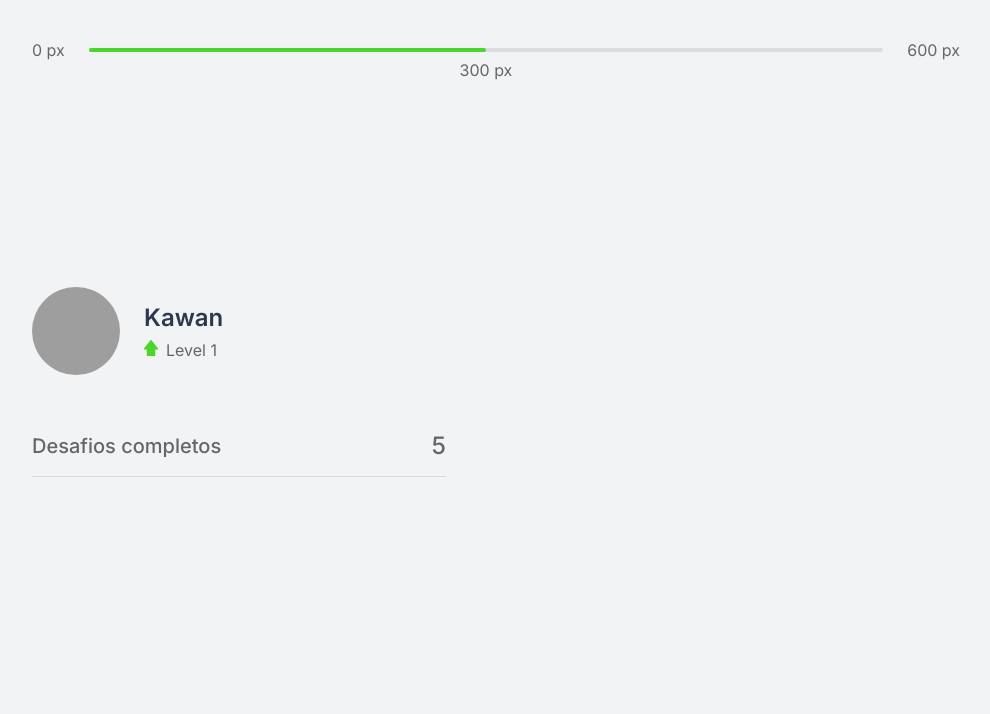
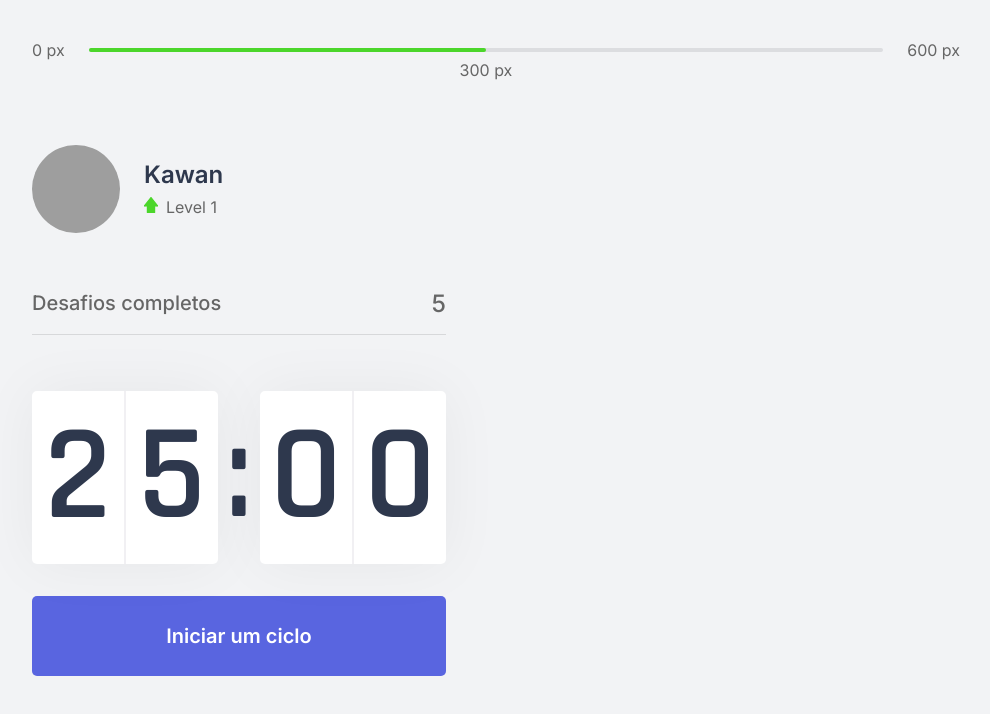
Before and after one commit to Kwan13/moveit, a Next.js app: page / in a window 1280 px wide. Shown: the top 714 px of the page, without its empty margins (144-1134 px from the left). Built offline with nearby package versions, Linux system fonts and the light colour scheme; grey boxes are pictures that could not be loaded.

Commit message:
add 'Countdown' component

```diff
--- /dev/null
+++ b/src/components/Countdown.tsx
@@ -0,0 +1,49 @@
+import { useState, useEffect } from 'react';
+import styles from '../styles/components/Countdown.module.css';
+
+export function Countdown() {
+  const [time, setTime] = useState(25 * 60);
+  const [active, setActive] = useState(false);
+
+  const minutes = Math.floor(time / 60);
+  const seconds = time % 60;
+
+  const [minuteLeft, minuteRight] = String(minutes).padStart(2, '0').split('');
+  const [secondLeft, secondRight] = String(seconds).padStart(2, '0').split('');
+
+  function startCountdown() {
+    setActive(true);
+  }
+
+  useEffect(() => {
+    if(active && time > 0) {
+      setTimeout(() => {
+        setTime(time - 1);
+      }, 1000);
+    }
+  }, [active, time]);
+
+  return (
+    <div>
+      <div className={styles.countdownContainer}>
+        <div>
+          <span>{minuteLeft}</span>
+          <span>{minuteRight}</span>
+        </div>
+        <span>:</span>
+        <div>
+          <span>{secondLeft}</span>
+          <span>{secondRight}</span>
+        </div>
+      </div>
+
+      <button
+        type="button"
+        className={styles.countdownButton}
+        onClick={startCountdown}
+      >
+        Iniciar um ciclo
+    </button>
+    </div>
+  );
+}
--- a/src/pages/_document.tsx
+++ b/src/pages/_document.tsx
@@ -5,6 +5,7 @@
     return (
       <Html>
         <Head>
+          <link rel="shortcut icon" href="favicon.png" type="image/png"/>
           <link rel="preconnect" href="https://fonts.gstatic.com" />
           <link href="https://fonts.googleapis.com/css2?family=Inter:wght@400;500;600&family=Rajdhani:wght@600&display=swap"
             rel="stylesheet" />
--- a/src/pages/index.tsx
+++ b/src/pages/index.tsx
@@ -1,18 +1,25 @@
 import { ExperienceBar } from '../components/ExperienceBar';
 import { Profile } from '../components/Profile';
 import { CompletedChallenges } from '../components/CompletedChallenges';
+import { Countdown } from '../components/Countdown';
+
+import Head from 'next/head';
 
 import styles from '../styles/pages/Home.module.css';
 
 export default function Home() {
   return (
     <div className={styles.container}>
+      <Head>
+        <title>Início | move.it</title>
+      </Head>
       <ExperienceBar />
 
       <section>
         <div>
           <Profile />
           <CompletedChallenges />
+          <Countdown/>
         </div>
         <div></div>
       </section>
--- /dev/null
+++ b/src/styles/components/Countdown.module.css
@@ -0,0 +1,63 @@
+.countdownContainer {
+  display: flex;
+  align-items: center;
+  font-family: Rajdhani;
+  font-weight: 600;
+  color: var(--title);
+}
+
+.countdownContainer > div {
+  flex: 1;
+
+  display: flex;
+  align-items: center;
+  justify-content: space-evenly;
+
+  background: var(--white);
+  box-shadow: 0 0 60px rgba(0, 0, 0, 0.05);
+  border-radius: 5px;
+  font-size: 8.5rem;
+  text-align: center;
+}
+
+.countdownContainer > div span {
+  flex: 1;
+}
+
+.countdownContainer > div span:first-child {
+  border-right: 1px solid #f1f0f3;
+}
+
+.countdownContainer > div span:last-child {
+  border-left: 1px solid #f1f0f3;
+}
+
+.countdownContainer > span {
+  font-size: 8.25rem;
+  margin: 0 0.5rem;
+}
+
+.countdownButton {
+  width: 100%;
+  height: 5rem;
+
+  margin-top: 2rem;
+
+  display: flex;
+  align-items: center;
+  justify-content: center;
+
+  border: 0;
+  border-radius: 5px;
+
+  background: var(--blue);
+  color: var(--white);
+
+  font-size: 1.25rem;
+  font-weight: 600;
+  transition: background 0.2s;
+}
+
+.countdownButton:hover {
+  background: var(--blue-dark);
+}
```
